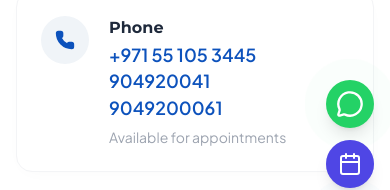
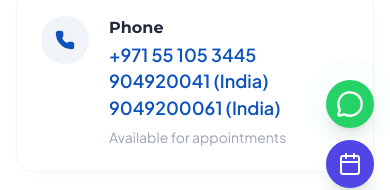
Before and after one commit to sabin876/Doctor-Port, a React (Vite) app: page /contact in a window 390 px wide. Shown: the part 580-770 px from the top of the page. Built offline with nearby package versions, Linux system fonts and the light colour scheme; a web font is replaced by a local one.

Commit message:
Add India label to new phone numbers

```diff
--- a/src/components/Contact.jsx
+++ b/src/components/Contact.jsx
@@ -47,8 +47,8 @@ const Contact = () => {
                             <div>
                                 <h3 className="text-[#1e293b] font-bold text-base mb-1">Phone</h3>
                                 <a href="tel:+971551053445" className="text-[#0d52bc] font-semibold text-lg block leading-tight mb-1">+971 55 105 3445</a>
-                                <a href="tel:904920041" className="text-[#0d52bc] font-semibold text-lg block leading-tight mb-1">904920041</a>
-                                <a href="tel:9049200061" className="text-[#0d52bc] font-semibold text-lg block leading-tight mb-2">9049200061</a>
+                                <a href="tel:904920041" className="text-[#0d52bc] font-semibold text-lg block leading-tight mb-1">904920041 (India)</a>
+                                <a href="tel:9049200061" className="text-[#0d52bc] font-semibold text-lg block leading-tight mb-2">9049200061 (India)</a>
                                 <p className="text-gray-400 text-sm">Available for appointments</p>
                             </div>
                         </div>
```
